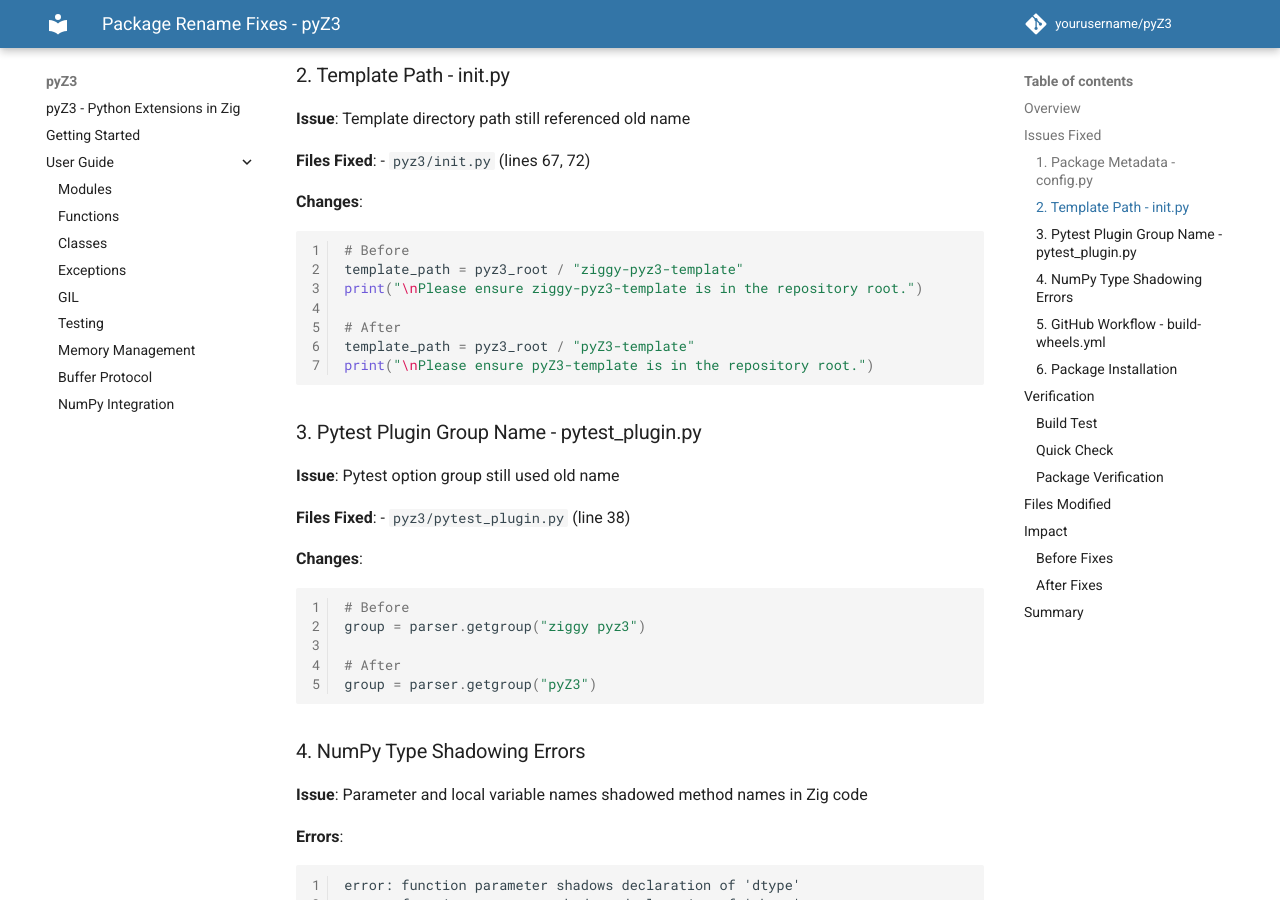
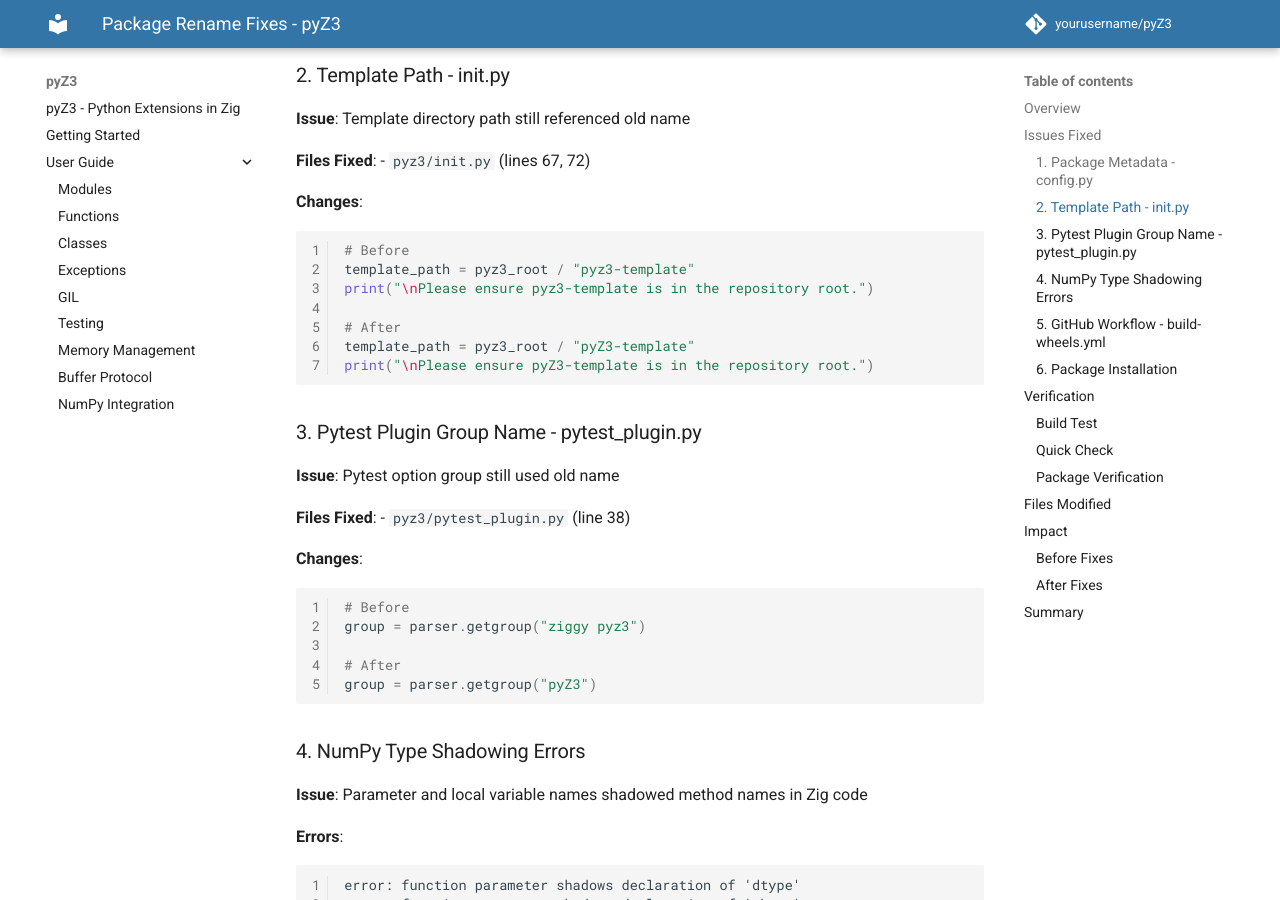
Before and after one commit to amiyamandal-dev/pyz3, an MkDocs documentation site: the page built from docs/fixes/PACKAGE_RENAME_FIXES.md, in a window 1280 px wide and 900 px high, scrolled down 909 px. Built offline with MkDocs 1.6.1 and Material for MkDocs 9.7.7, drawn with Linux system fonts in a browser that asks for light colours; comment, search, counter and statistics services are not loaded; the version menu is left out.

Commit message:
code updated

````diff
--- a/docs/fixes/PACKAGE_RENAME_FIXES.md
+++ b/docs/fixes/PACKAGE_RENAME_FIXES.md
@@ -46,8 +46,8 @@
 **Changes**:
 ```python
 # Before
-template_path = pyz3_root / "ziggy-pyz3-template"
-print("\nPlease ensure ziggy-pyz3-template is in the repository root.")
+template_path = pyz3_root / "pyz3-template"
+print("\nPlease ensure pyz3-template is in the repository root.")
 
 # After
 template_path = pyz3_root / "pyZ3-template"
````
Also changed, not shown: docs/development/TEMPLATE_INTEGRATION.md (+1 -1 lines), pyZ3-template/CLEANUP_SUMMARY.md (+3 -3 lines), pyZ3-template/TEMPLATE_RENAME_SUMMARY.md (+1 -1 lines), 2 other files.
